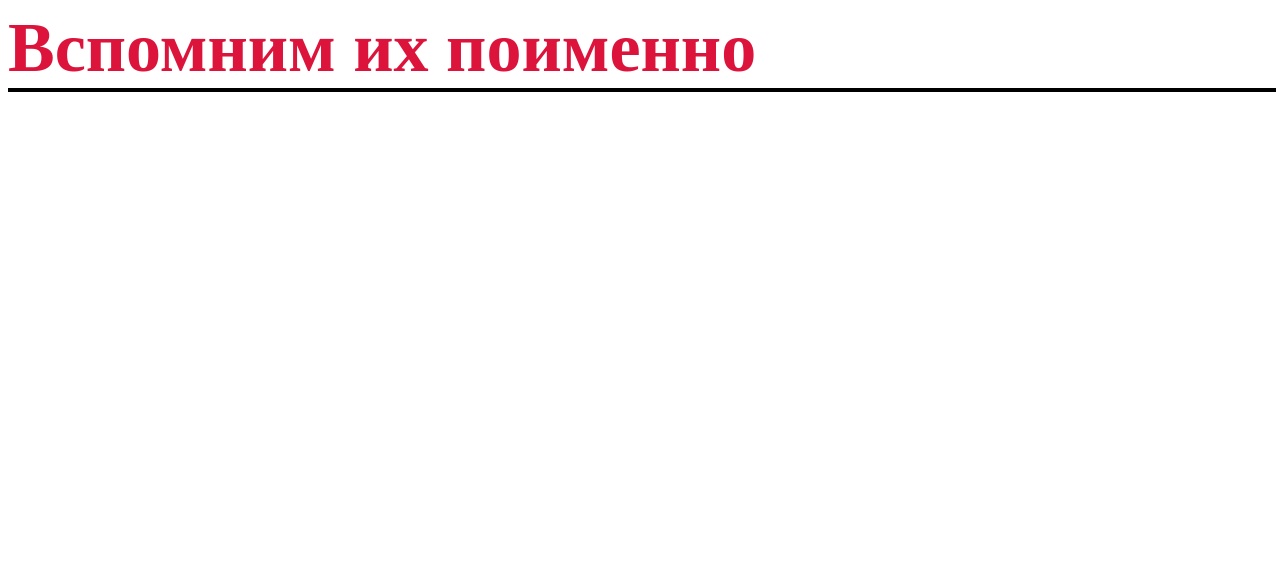
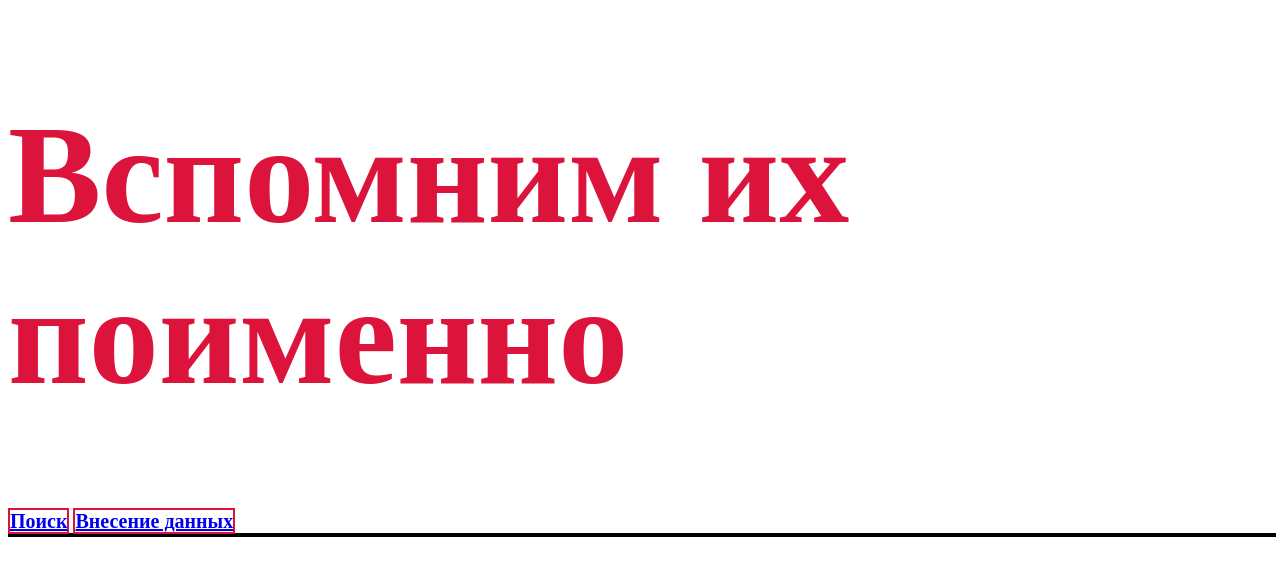
Before and after one commit to denk1/remember_theirs_by_name_pro, a Django app: page / in a window 1280 px wide. Shown: the top 576 px of the page. Run offline with Django 3.2, Linux system fonts and the light colour scheme.

Commit message:
start design

```diff
--- a/static/css/style.css
+++ b/static/css/style.css
@@ -9,3 +9,9 @@ b.header {
     color: crimson;
     font-size: 70px;
 }
+
+div.main_button {
+    border: crimson 2px solid;
+    font-size: 20px;
+    display: inline;
+}
--- a/templates/index.html
+++ b/templates/index.html
@@ -8,7 +8,11 @@
     <link rel="stylesheet" type="text/css" href="{% static 'css/style.css' %}" />
 </head>
 <body>
-    <b class="header">Вспомним их поименно</b>
+    <b class="header"><h1>Вспомним их поименно</h1></b>
+    <div>
+    <div class="main_button"><a href="{% url 'index' %}"><b>Поиск</b></a></div>
+    <div class="main_button"><a href="{% url 'index' %}"><b>Внесение данных</b></a></div>
+    </div>
 <div class="count"></div>
 </body>
 </html>
```
